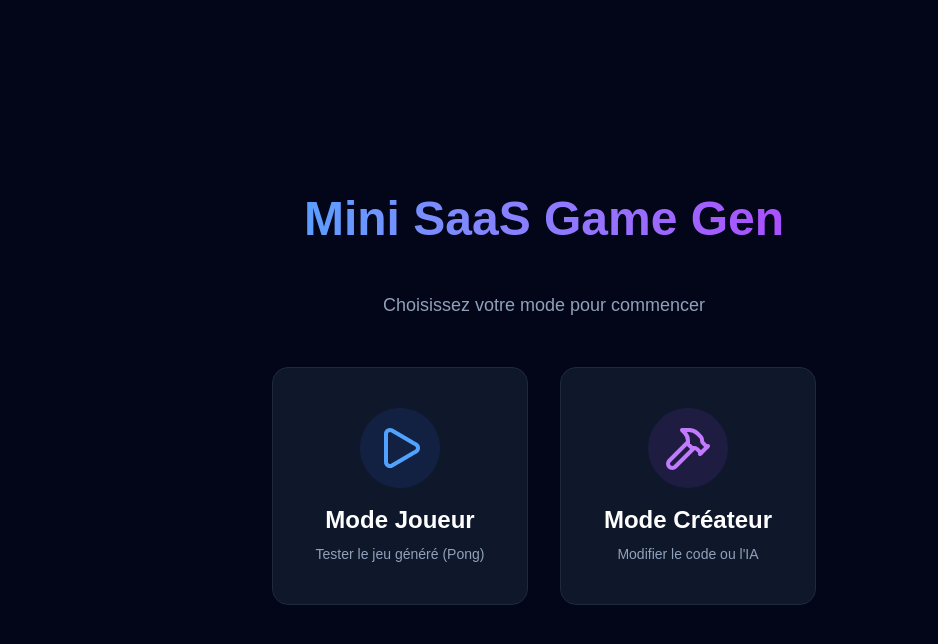
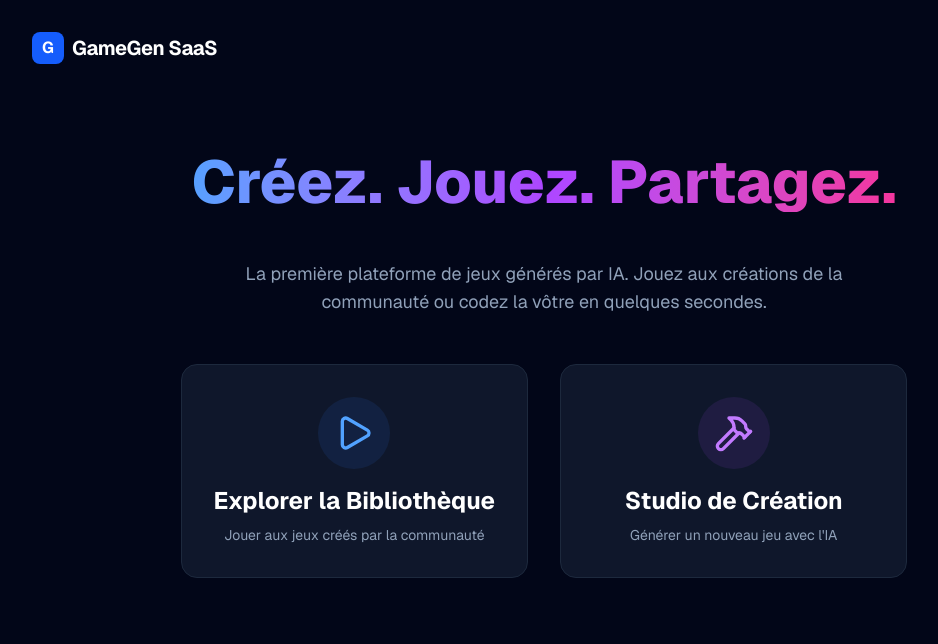
Before and after one commit to Aymeri38/mini-saas-game-gen, a Next.js app: page / in a window 1280 px wide. Shown: the top 644 px of the page, without its empty margins (96-1034 px from the left). Built offline with nearby package versions, Linux system fonts and the light colour scheme.

Commit message:
Update page.tsx

```diff
--- a/app/page.tsx
+++ b/app/page.tsx
@@ -1,77 +1,197 @@
-// app/page.tsx
 "use client";
 
 import { useState } from "react";
-import { Play, Hammer, User, Code2 } from "lucide-react";
-import PongGame from "@/components/PongGame"; // Import du jeu qu'on vient de créer
+import { Play, Hammer, Code2, ArrowLeft, Star, Clock, User } from "lucide-react";
+import PongGame from "@/components/PongGame";
+
+// --- 1. SIMULATION DE LA BASE DE DONNÉES (Système de sauvegarde) ---
+// Dans une version finale, ces données viendraient de votre base de données (PostgreSQL/Supabase).
+type GameData = {
+  id: string;
+  title: string;
+  author: string;
+  description: string;
+  stars: number;
+  lastUpdate: string;
+  isPlayable: boolean;
+};
+
+const GAMES_LIBRARY: GameData[] = [
+  {
+    id: 'pong-classic',
+    title: 'Pong Arena IA',
+    author: 'Aymeri38',
+    description: 'Le classique revisité avec une IA réactive et un moteur physique fluide en React.',
+    stars: 124,
+    lastUpdate: 'Aujourd\'hui',
+    isPlayable: true, // C'est le seul qui marche pour l'instant !
+  },
+  {
+    id: 'space-shooter',
+    title: 'Galactic Defender',
+    author: 'CommunityUser',
+    description: 'Défendez la terre contre les vagues alien. (Démo en construction)',
+    stars: 89,
+    lastUpdate: 'Il y a 2j',
+    isPlayable: false,
+  },
+  {
+    id: 'rpg-quest',
+    title: 'Mini RPG Quest',
+    author: 'DevTeam',
+    description: 'Un petit RPG textuel généré par IA.',
+    stars: 256,
+    lastUpdate: 'Il y a 1sem',
+    isPlayable: false,
+  }
+];
 
 export default function Home() {
-  // Gestion de l'état : 'menu', 'game', ou 'dev'
-  const [mode, setMode] = useState<'menu' | 'game' | 'dev'>('menu');
+  // Navigation : 'menu' (accueil), 'library' (liste des jeux), 'playing' (jeu lancé), 'dev' (création)
+  const [view, setView] = useState<'menu' | 'library' | 'playing' | 'dev'>('menu');
+  const [selectedGameId, setSelectedGameId] = useState<string | null>(null);
+
+  // Fonction pour lancer un jeu
+  const launchGame = (gameId: string) => {
+    setSelectedGameId(gameId);
+    setView('playing');
+  };
+
+  // Fonction pour revenir en arrière intelligemment
+  const handleBack = () => {
+    if (view === 'playing') {
+      setView('library');
+      setSelectedGameId(null);
+    } else {
+      setView('menu');
+    }
+  };
 
   return (
-    <main className="flex min-h-screen flex-col items-center justify-center p-8 bg-slate-950 text-white">
+    <main className="flex min-h-screen flex-col items-center p-8 bg-slate-950 text-white font-sans">
 
-      {/* --- AFFICHAGE DU MENU PRINCIPAL --- */}
-      {mode === 'menu' && (
-        <div className="text-center space-y-12">
-          <h1 className="text-5xl font-extrabold bg-gradient-to-r from-blue-400 to-purple-500 bg-clip-text text-transparent">
-            Mini SaaS Game Gen
+      {/* HEADER SIMPLE (Sauf en jeu) */}
+      {view !== 'playing' && (
+        <header className="w-full max-w-5xl flex justify-between items-center mb-12">
+          <div className="flex items-center gap-2 cursor-pointer" onClick={() => setView('menu')}>
+            <div className="w-8 h-8 bg-blue-600 rounded-lg flex items-center justify-center font-bold">G</div>
+            <span className="font-bold text-xl tracking-tight">GameGen SaaS</span>
+          </div>
+          {view !== 'menu' && (
+            <button
+              onClick={handleBack}
+              className="flex items-center gap-2 text-slate-400 hover:text-white transition"
+            >
+              <ArrowLeft size={20} /> Retour
+            </button>
+          )}
+        </header>
+      )}
+
+      {/* --- VUE 1 : MENU PRINCIPAL --- */}
+      {view === 'menu' && (
+        <div className="text-center space-y-12 mt-10">
+          <h1 className="text-5xl md:text-6xl font-extrabold bg-gradient-to-r from-blue-400 via-purple-500 to-pink-500 bg-clip-text text-transparent">
+            Créez. Jouez. Partagez.
           </h1>
-          <p className="text-slate-400 text-lg">Choisissez votre mode pour commencer</p>
+          <p className="text-slate-400 text-lg max-w-2xl mx-auto">
+            La première plateforme de jeux générés par IA. Jouez aux créations de la communauté ou codez la vôtre en quelques secondes.
+          </p>
 
-          <div className="grid grid-cols-1 md:grid-cols-2 gap-8 mt-8">
-
-            {/* Carte Mode JOUEUR */}
+          <div className="grid grid-cols-1 md:grid-cols-2 gap-8 mt-8 max-w-4xl mx-auto">
+            {/* Carte MODE JOUEUR */}
             <button
-              onClick={() => setMode('game')}
-              className="group flex flex-col items-center p-10 bg-slate-900 border border-slate-800 rounded-2xl hover:border-blue-500 hover:bg-slate-800 transition-all duration-300 w-64"
+              onClick={() => setView('library')}
+              className="group relative overflow-hidden flex flex-col items-center p-8 bg-slate-900 border border-slate-800 rounded-2xl hover:border-blue-500 transition-all duration-300 w-full hover:shadow-[0_0_30px_rgba(59,130,246,0.3)]"
             >
-              <div className="p-4 bg-blue-500/10 rounded-full mb-4 group-hover:scale-110 transition">
-                <Play size={48} className="text-blue-400" />
+              <div className="p-4 bg-blue-500/10 rounded-full mb-4 group-hover:scale-110 transition duration-300">
+                <Play size={40} className="text-blue-400" />
               </div>
-              <h2 className="text-2xl font-bold mb-2">Mode Joueur</h2>
-              <p className="text-sm text-slate-400">Tester le jeu généré (Pong)</p>
+              <h2 className="text-2xl font-bold mb-2">Explorer la Bibliothèque</h2>
+              <p className="text-sm text-slate-400">Jouer aux jeux créés par la communauté</p>
             </button>
 
-            {/* Carte Mode CREATEUR/DEV */}
+            {/* Carte MODE CRÉATEUR */}
             <button
-              onClick={() => setMode('dev')}
-              className="group flex flex-col items-center p-10 bg-slate-900 border border-slate-800 rounded-2xl hover:border-purple-500 hover:bg-slate-800 transition-all duration-300 w-64"
+              onClick={() => setView('dev')}
+              className="group flex flex-col items-center p-8 bg-slate-900 border border-slate-800 rounded-2xl hover:border-purple-500 transition-all duration-300 w-full hover:shadow-[0_0_30px_rgba(168,85,247,0.3)]"
             >
-              <div className="p-4 bg-purple-500/10 rounded-full mb-4 group-hover:scale-110 transition">
-                <Hammer size={48} className="text-purple-400" />
+              <div className="p-4 bg-purple-500/10 rounded-full mb-4 group-hover:scale-110 transition duration-300">
+                <Hammer size={40} className="text-purple-400" />
               </div>
-              <h2 className="text-2xl font-bold mb-2">Mode Créateur</h2>
-              <p className="text-sm text-slate-400">Modifier le code ou l'IA</p>
+              <h2 className="text-2xl font-bold mb-2">Studio de Création</h2>
+              <p className="text-sm text-slate-400">Générer un nouveau jeu avec l'IA</p>
             </button>
-
           </div>
         </div>
       )}
 
-      {/* --- AFFICHAGE DU JEU (Pong) --- */}
-      {mode === 'game' && (
-        <PongGame onBack={() => setMode('menu')} />
-      )}
+      {/* --- VUE 2 : BIBLIOTHÈQUE DE JEUX (LISTE) --- */}
+      {view === 'library' && (
+        <div className="w-full max-w-5xl">
+          <h2 className="text-3xl font-bold mb-8 flex items-center gap-3">
+            <User className="text-blue-400" /> Jeux de la Communauté
+          </h2>
 
-      {/* --- AFFICHAGE DU MODE DEV (Placeholder) --- */}
-      {mode === 'dev' && (
-        <div className="flex flex-col items-center space-y-6">
-          <Code2 size={64} className="text-slate-600" />
-          <h2 className="text-3xl font-bold">Espace Développeur</h2>
-          <p className="text-slate-400 max-w-md text-center">
-            Ici, vous pourrez bientôt configurer les paramètres de génération de l'IA ou modifier les assets du jeu.
-          </p>
-          <button
-            onClick={() => setMode('menu')}
-            className="px-6 py-2 border border-slate-600 rounded hover:bg-slate-800 transition"
-          >
-            Retour au menu
-          </button>
+          <div className="grid grid-cols-1 md:grid-cols-2 lg:grid-cols-3 gap-6">
+            {GAMES_LIBRARY.map((game) => (
+              <div key={game.id} className="bg-slate-900 border border-slate-800 rounded-xl overflow-hidden hover:border-slate-600 transition flex flex-col">
+                {/* Image Placeholder (Gradiant pour l'instant) */}
+                <div className={`h-32 w-full bg-gradient-to-br ${game.isPlayable ? 'from-blue-900 to-slate-900' : 'from-gray-800 to-slate-950'} flex items-center justify-center`}>
+                  <Play size={32} className={`text-white opacity-20 ${game.isPlayable ? 'group-hover:opacity-100' : ''}`} />
+                </div>
+
+                <div className="p-5 flex-1 flex flex-col">
+                  <div className="flex justify-between items-start mb-2">
+                    <h3 className="text-xl font-bold">{game.title}</h3>
+                    <div className="flex items-center gap-1 text-yellow-500 text-sm font-medium">
+                      <Star size={14} fill="currentColor" /> {game.stars}
+                    </div>
+                  </div>
+
+                  <p className="text-slate-400 text-sm mb-4 flex-1">{game.description}</p>
+
+                  <div className="flex items-center justify-between text-xs text-slate-500 mb-4">
+                    <span>Par @{game.author}</span>
+                    <span className="flex items-center gap-1"><Clock size={12} /> {game.lastUpdate}</span>
+                  </div>
+
+                  <button
+                    disabled={!game.isPlayable}
+                    onClick={() => launchGame(game.id)}
+                    className={`w-full py-2 rounded font-medium transition ${
+                      game.isPlayable
+                        ? 'bg-blue-600 hover:bg-blue-500 text-white'
+                        : 'bg-slate-800 text-slate-500 cursor-not-allowed'
+                    }`}
+                  >
+                    {game.isPlayable ? 'Jouer maintenant' : 'Bientôt disponible'}
+                  </button>
+                </div>
+              </div>
+            ))}
+          </div>
         </div>
       )}
 
+      {/* --- VUE 3 : JEU EN COURS --- */}
+      {view === 'playing' && selectedGameId === 'pong-classic' && (
+        // On charge le composant PongGame et on lui passe la fonction pour revenir en arrière
+        <PongGame onBack={handleBack} />
+      )}
+
+      {/* --- VUE 4 : MODE DEV (Placeholder) --- */}
+      {view === 'dev' && (
+        <div className="flex flex-col items-center justify-center h-[50vh] space-y-6 text-center">
+          <div className="w-20 h-20 bg-purple-500/10 rounded-full flex items-center justify-center">
+            <Code2 size={40} className="text-purple-400" />
+          </div>
+          <h2 className="text-3xl font-bold">Studio de Création</h2>
+          <p className="text-slate-400 max-w-md">
+            Ce module permettra de générer du code React à partir d'un prompt textuel et de l'ajouter automatiquement à la bibliothèque.
+          </p>
+        </div>
+      )}
     </main>
   );
 }
```
